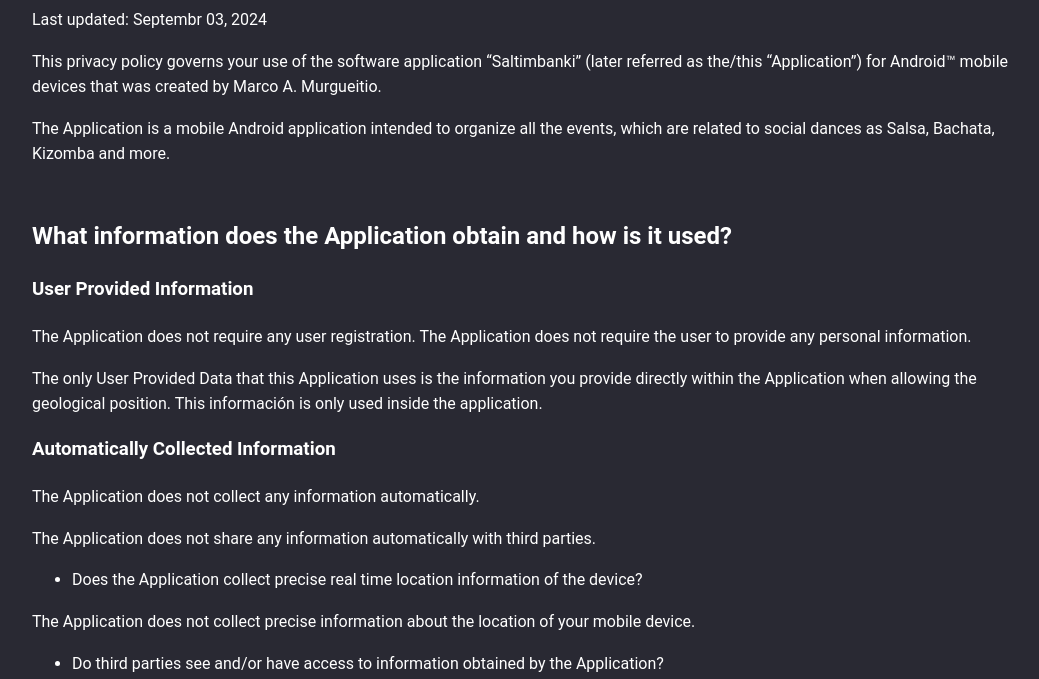
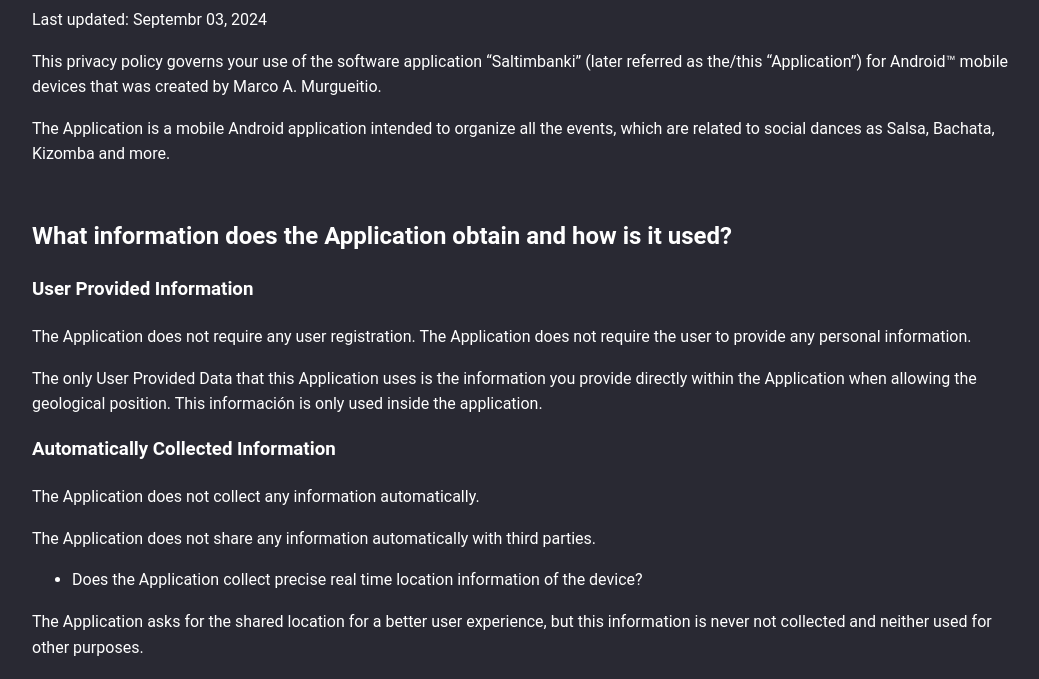
Before and after one commit to marantonio93/privacy-policy, a plain HTML site: page index.html in a window 1280 px wide. Shown: the part 107-786 px from the top of the page, without its empty margins (112-1151 px from the left). Drawn offline with Linux system fonts and the light colour scheme.

Commit message:
Update index.html

```diff
--- a/index.html
+++ b/index.html
@@ -47,7 +47,7 @@
             <ul>
                 <li>Does the Application collect precise real time location information of the device?</li>
             </ul>
-            <p>The Application does not collect precise information about the location of your mobile device.</p>
+            <p>The Application asks for the shared location for a better user experience, but this information is never not collected and neither used for other purposes.</p>
 
             <ul>
                 <li>Do third parties see and/or have access to information obtained by the Application?</li>
```
